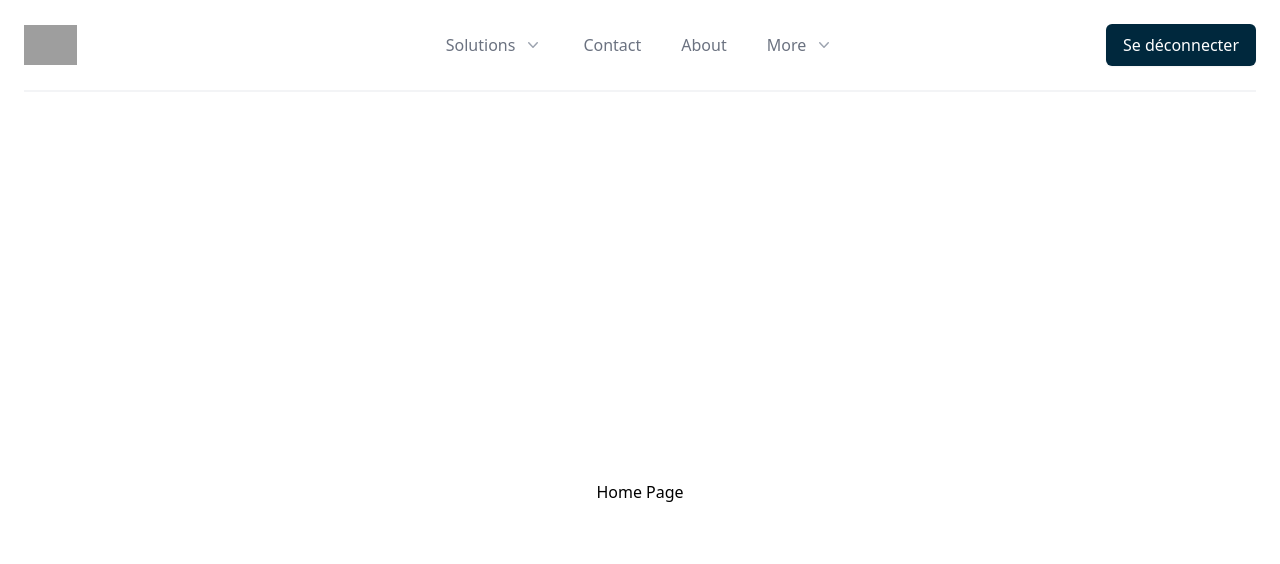
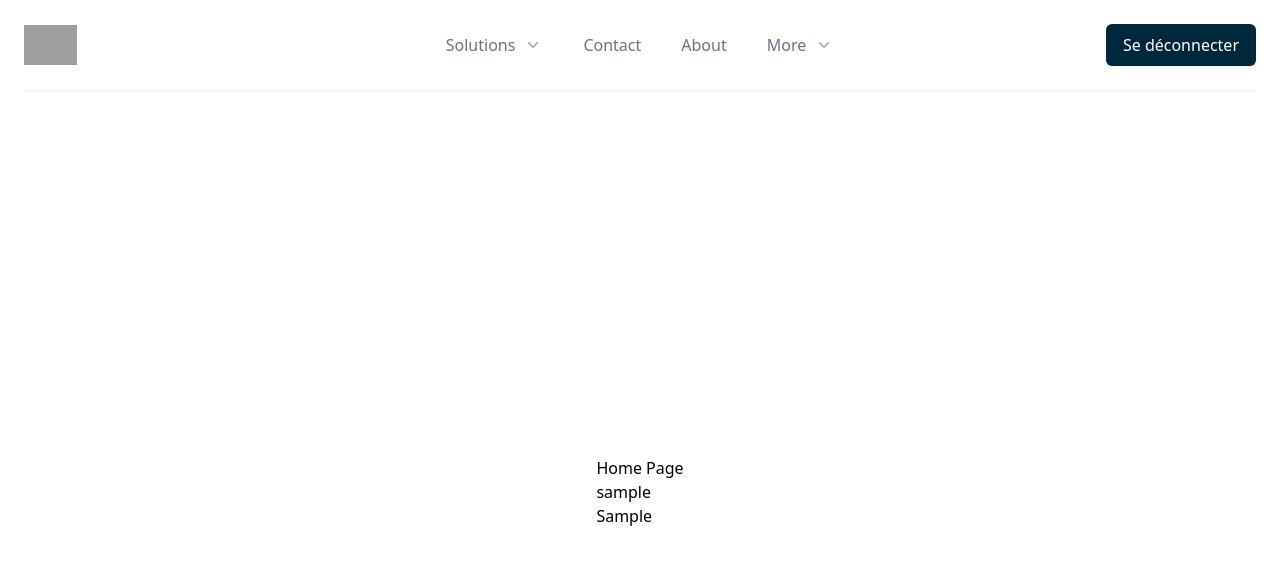
Before and after one commit to alexandrechabs/testapp, a Next.js app: page / in a window 1280 px wide. Shown: the top 564 px of the page. Built offline with nearby package versions, Linux system fonts and the light colour scheme; sample sign-in values are in the browser's storage; grey boxes are pictures that could not be loaded.

Commit message:
add data navigation

```diff
--- a/components/Link.js
+++ /dev/null
@@ -1,11 +0,0 @@
-import NextLink from 'next/link';
-
-export { Link };
-
-function Link({ href, children, ...props }) {
-    return (
-        <NextLink href={href} {...props}>
-                {children}
-        </NextLink>
-    );
-}
--- a/data/users.json
+++ b/data/users.json
@@ -1,7 +1,7 @@
 [
     {
-        "firstName": "a",
-        "lastName": "a",
+        "firstName": "Alexandre",
+        "lastName": "Chabane",
         "username": "a@a.fr",
         "hash": "$2a$10$euT6dCmNfGSMuoi6kvFp6unvG5Y0v79JNSfDTN1qeY.laS5SsyULO",
         "id": 1,
@@ -9,8 +9,8 @@
         "dateUpdated": "2023-01-22T21:36:00.724Z"
     },
     {
-        "firstName": "a",
-        "lastName": "a",
+        "firstName": "Alexandre",
+        "lastName": "Chabane",
         "username": "aa@a.fr",
         "hash": "$2a$10$fluEoIryYrSounKEhgz8HezlLhqZUQ3cJz5Dtn9qEIcfHrvT8Knji",
         "id": 2,
--- a/next.config.js
+++ b/next.config.js
@@ -1,6 +1,6 @@
 /** @type {import('next').NextConfig} */
 const nextConfig = {
-  reactStrictMode: true,
+  reactStrictMode: false,
   serverRuntimeConfig: {
     secret: 'THIS IS USED TO SIGN AND VERIFY JWT TOKENS, REPLACE IT WITH YOUR OWN SECRET, IT CAN BE ANY STRING'
   },
--- a/package.json
+++ b/package.json
@@ -21,6 +21,7 @@
     "react": "18.2.0",
     "react-dom": "^18.2.0",
     "react-hook-form": "^7.42.1",
+    "react-hot-toast": "^2.4.0",
     "rxjs": "^7.8.0",
     "yup": "^0.32.11"
   },
--- a/pages/_app.js
+++ b/pages/_app.js
@@ -1,9 +1,10 @@
 import Navbar from "../components/Navbar";
 import "../styles/globals.css";
 import 'tailwindcss/tailwind.css'
-import { useState, useEffect } from 'react';
+import React, { useState, useEffect } from 'react';
 import { useRouter } from 'next/router';
-import { userService } from 'services';
+import { userService } from "@/services";
+import { Toaster } from 'react-hot-toast';
 
 function MyApp({ Component, pageProps }) {
   const router = useRouter();
@@ -48,8 +49,14 @@ function MyApp({ Component, pageProps }) {
 }
   return (
     <>
+    <React.Fragment>
       { showHeader && <Navbar />}
       <Component {...pageProps} />
+      <Toaster
+        position="top-right"
+        reverseOrder={false}
+      />
+      </React.Fragment>
     </>
   );
 }
--- a/pages/index.js
+++ b/pages/index.js
@@ -1,15 +1,22 @@
 import { userService } from "@/services";
-import React from "react";
+import { useEffect, useState } from "react";
 
-const Home = () => {
-  console.log(userService.userValue);
-  console.log('a')
+const Home = (props) => {
+  console.log('home')
+  const [user, setUser] = useState(false);
+  useEffect(() => {
+    console.log('a')
+    setUser(userService.userValue);
+  }, []);
   return (
     <div className="flex min-h-screen items-center justify-center py-12 px-4 sm:px-6 lg:px-8">
     <div className="center">
       <h2>Home Page</h2>
+      <p>{user.username}</p>
+      <p>{user.firstName}</p>
     </div>
     </div>
   );
 };
+
 export default Home;
--- a/pages/login.js
+++ b/pages/login.js
@@ -4,7 +4,8 @@ import { useForm } from 'react-hook-form';
 import * as Yup from 'yup';
 import { yupResolver } from '@hookform/resolvers/yup';
 import { userService } from "@/services";
-import { Link } from "@/components/Link";
+import Link from 'next/link';
+import toast from 'react-hot-toast';
 
 const Login = () => {
     const router = useRouter();
@@ -20,10 +21,8 @@ const Login = () => {
     const { errors } = formState;
 
     function onSubmit({ email, password }) {
+      toast.success('Connexion réussie');
         clearErrors('apiError')
-        console.log('a')
-        console.log(email)
-        console.log(password)
         return userService.login(email, password)
             .then(() => {
                 // get return url from query parameters or default to '/'
--- a/pages/register.js
+++ b/pages/register.js
@@ -2,9 +2,8 @@ import { useRouter } from 'next/router';
 import { useForm } from 'react-hook-form';
 import { yupResolver } from '@hookform/resolvers/yup';
 import * as Yup from 'yup';
-
+import Link from 'next/link';
 import { userService } from 'services';
-import { Link } from '@/components/Link';
 
 export default Register;
 
--- a/services/user.service.js
+++ b/services/user.service.js
@@ -4,6 +4,7 @@ import Router from 'next/router';
 import { getBaseUrl, getApiRoot } from "nextjs-url";
 
 import { fetchWrapper } from 'helpers';
+import { toast } from 'react-hot-toast';
 
 // const { publicRuntimeConfig } = getConfig();
 // const baseUrl = `${getApiRoot().href}/users`;
@@ -37,6 +38,7 @@ function logout() {
     // remove user from local storage, publish null to user subscribers and redirect to login page
     localStorage.removeItem('user');
     userSubject.next(null);
+    toast.success('Déconnexion réussie');
     Router.push('/login');
 }
 
```
Also changed, not shown: components/Navbar.js (+2 -8 lines), 1 other file (tests, documents, lock files or other folders).
